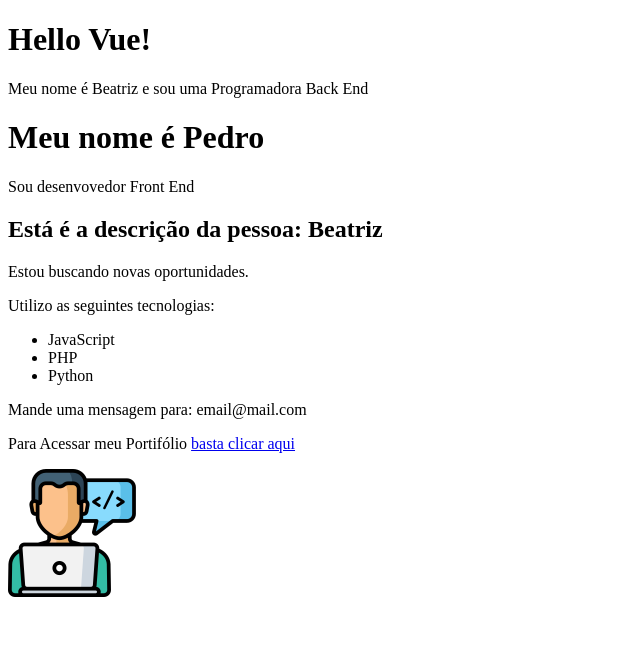
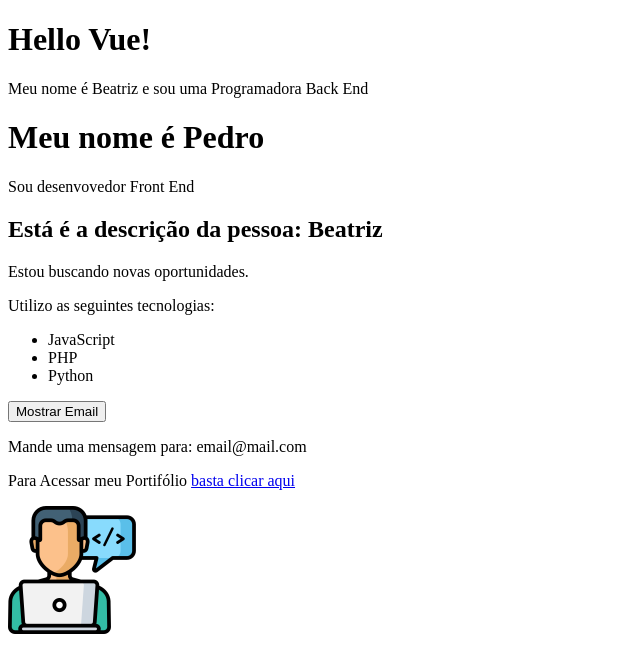
Before and after one commit to beatrizdaddea/Curso-Vue3, a Vue app in the folder Hora-Codar/Aula 3 - Vue CLI/2_projeto_vue/: page / in a window 1280 px wide. Shown: the top 672 px of the page, without its empty margins (0-640 px from the left). Built offline with nearby package versions, Linux system fonts and the light colour scheme.

Commit message:
Aula 11 - metodos

```diff
--- a/Hora-Codar/Aula 3 - Vue CLI/2_projeto_vue/src/components/Info.vue
+++ b/Hora-Codar/Aula 3 - Vue CLI/2_projeto_vue/src/components/Info.vue
@@ -8,6 +8,9 @@
             <li> PHP </li>
             <li> Python </li>
         </ul>
+        <div>
+            <button @click="showEmail"> {{ textoBotao }}</button>
+        </div>
         <p v-show="mostrar_email"> Mande uma mensagem para: {{ email }}</p>
         <p> Para Acessar meu Portifólio <a v-bind:href = "meu_link">basta clicar aqui</a></p>
         <Picture />
@@ -27,6 +30,17 @@
                 mostrar_email: true,
                 email: 'email@mail.com',
                 meu_link: 'https://google.com',
+                textoBotao: 'Mostrar Email'
+            }
+        },
+        methods:{
+            showEmail(){
+                this.mostrar_email = !this.mostrar_email
+                if(!this.mostrar_email){
+                    this.textoBotao = 'Mostrar E-mail'
+                } else{
+                    this.textoBotao = 'Esconder E-mail'
+                }
             }
         }
     }
--- a/Hora-Codar/Aula 3 - Vue CLI/2_projeto_vue/src/components/LifeCycle.vue
+++ b/Hora-Codar/Aula 3 - Vue CLI/2_projeto_vue/src/components/LifeCycle.vue
@@ -27,6 +27,11 @@
             this.nome = "Pedro"
             this.trabalho = "Front End"
         }, 2000);
+    },
+    methods:{
+      lifeCycle(){
+        console.log("Executou");
+      }
     }
 
     }
```
Also changed, not shown: 1 other file (tests, documents, lock files or other folders).
